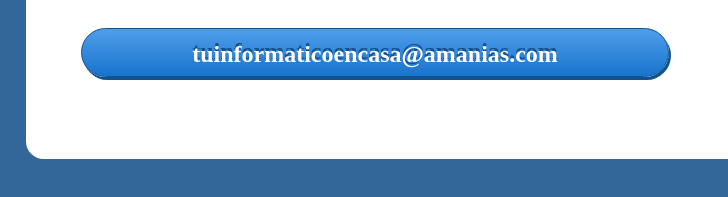
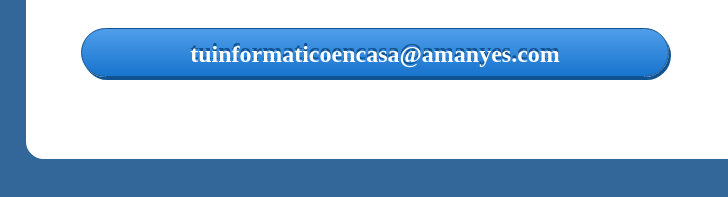
Before and after one commit to amanias/netlify, a plain HTML site: page index.html in a window 1280 px wide. Shown: the part 493-690 px from the top of the page, 0-728 px from the left. Drawn offline with Linux system fonts and the light colour scheme.

Commit message:
Cambiar el correo electrónico

```diff
--- a/index.html
+++ b/index.html
@@ -2,7 +2,7 @@
 
 <html lang="es">
   <head>
-    <title>Tu Informático en Casa · tuinformaticoencasa@amanias.com</title>
+    <title>Tu Informático en Casa · tuinformaticoencasa@amanyes.com</title>
 
     <meta charset="utf-8" />
 
@@ -102,8 +102,8 @@
         <div class="boton">
           <a
             title="Solicitar Servicio por eMail"
-            href="mailto:tuinformaticoencasa@amanias.com"
-            >tuinformaticoencasa@amanias.com</a
+            href="mailto:tuinformaticoencasa@amanyes.com"
+            >tuinformaticoencasa@amanyes.com</a
           >
         </div>
       </section>
```
